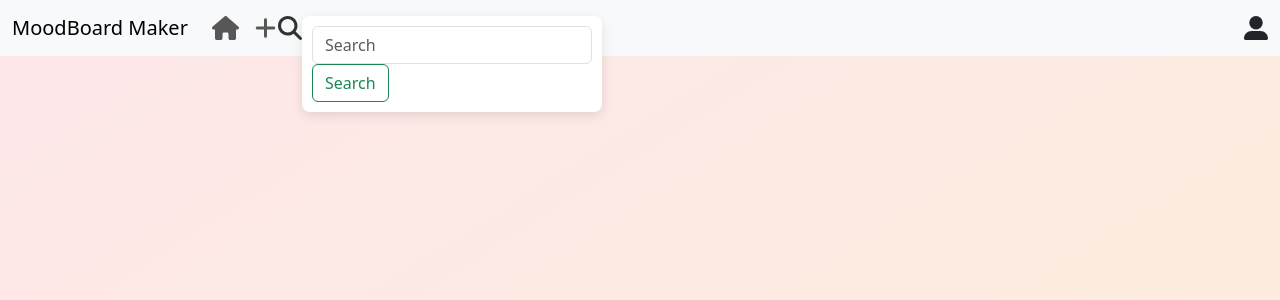
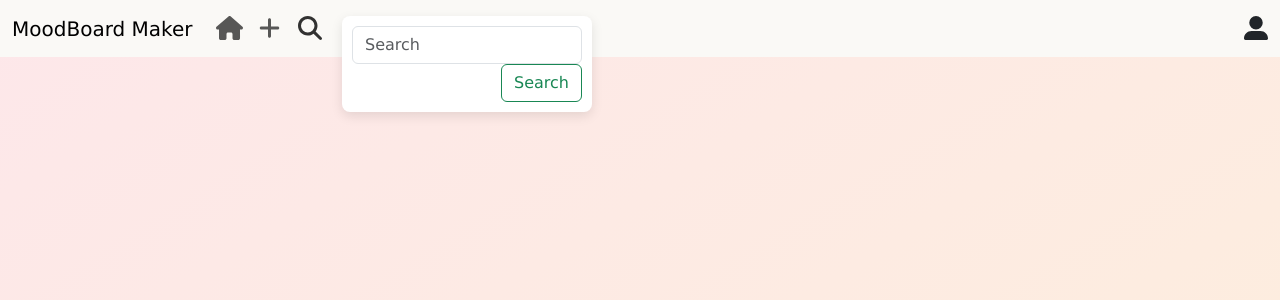
Before and after one commit to cgconverse/MoodBoard-Maker, a React (Create React App) app in the folder src/: page / in a window 1280 px wide. Both pictures are taken after a click on the button 290 px from the left and 28 px from the top of the page. Shown: the top 300 px of the page. Built offline with nearby package versions, Linux system fonts and the light colour scheme.

Commit message:
Enter key works in searchbar

```diff
--- a/src/src/App.css
+++ b/src/src/App.css
@@ -6,6 +6,12 @@
 .gradient-body {
   min-height: 100vh;
   background-image: linear-gradient(to bottom right, #FDE7EA, #FDEFDA);
+  font-family: Verdana, Arial, sans-serif;
+}
+
+/*NavBar*/
+.position-relative {
+  background-color: #FAF9F6
 }
 
 .search-box {
@@ -14,7 +20,8 @@
   /* left: 100px;
   z-index: 1050; */
   float: right;
-  width: 300px;
+  width: 250px;
+  margin-left: 20px;
   background-color: white;
   padding: 10px;
   border-radius: 8px;
@@ -24,7 +31,7 @@
 .search-wrapper {
   position: absolute;
   /* top: 100%; */
-  left: 270px;
+  left: 290px;
 }
 
 .clearfix::after {
@@ -32,3 +39,7 @@
   clear: none;
   display: table;
 }
+
+.search-button {
+  float: right;
+}
--- a/src/src/App.js
+++ b/src/src/App.js
@@ -13,7 +13,7 @@ function App() {
   // };
   return (
     <div id="root" className="gradient-body">
-      <NavBar onSearchResults={setImages}/>
+      <NavBar onSearchResults={setImages} />
       <MoodBoard images={images} />
     </div>
   );
--- a/src/src/components/NavBar.jsx
+++ b/src/src/components/NavBar.jsx
@@ -1,14 +1,10 @@
-import React, { useState } from 'react';
-import Button from 'react-bootstrap/Button';
 import Container from 'react-bootstrap/Container';
-import Form from 'react-bootstrap/Form';
 import Nav from 'react-bootstrap/Nav';
 import Navbar from 'react-bootstrap/Navbar';
 import { FontAwesomeIcon } from '@fortawesome/react-fontawesome';
 import { faHouse } from '@fortawesome/free-solid-svg-icons';
 import { faPlus } from '@fortawesome/free-solid-svg-icons';
 import { faUserLarge } from '@fortawesome/free-solid-svg-icons';
-import { faMagnifyingGlass } from '@fortawesome/free-solid-svg-icons';
 import SearchBar from './SearchBar';
 
 
@@ -16,8 +12,8 @@ import SearchBar from './SearchBar';
 function MyNavbar({ onSearchResults }) {
 
   return (
-    <Navbar bg="light" expand="lg" sticky="top" className="position-relative">
-      <Container fluid>
+    <Navbar  expand="lg" sticky="top" className="position-relative" style={{ backgroundColor: 'FCFAEB' }}>
+      <Container fluid >
         <Navbar.Brand href="#">MoodBoard Maker</Navbar.Brand>
         <Navbar.Toggle aria-controls="navbarScroll" />
         <Navbar.Collapse id="navbarScroll">
--- a/src/src/components/SearchBar.jsx
+++ b/src/src/components/SearchBar.jsx
@@ -6,10 +6,16 @@ import { faMagnifyingGlass } from '@fortawesome/free-solid-svg-icons';
 
 
 
-
 function SearchBar({ onSearchResults }) {
   const [query, setQuery] = useState('');
   const [isSearchVisible, setIsSearchVisible] = useState(false);
+
+  const handleFormSubmit = (event) => {
+    event.preventDefault(); // Prevents the default page refresh
+    // Perform search operation with the 'query' value
+    // console.log('Search submitted for:', query);
+    // Add your search logic here (e.g., call an API, filter data)
+  };
 
   const fetchImages = async () => {
     const accessKey = process.env.REACT_APP_UNSPLASH_ACCESS_KEY;
@@ -31,16 +37,23 @@ function SearchBar({ onSearchResults }) {
         className="clearfix"
       />
       {isSearchVisible && (
-        <Form className="search-box" inline>
+        <Form
+          onSubmit={handleFormSubmit}
+          className="search-box" inline>
           <Form.Control
-            type="search"
+            type="text"
             placeholder="Search"
             // className="me-2"
             aria-label="Search"
             value={query}
             onChange={(e) => setQuery(e.target.value)}
           />
-          <Button variant="outline-success" onClick={fetchImages}>
+          <Button
+            type="submit"
+            className="search-button"
+            variant="outline-success"
+            onClick={fetchImages}
+            >
             Search
           </Button>
         </Form>
```
